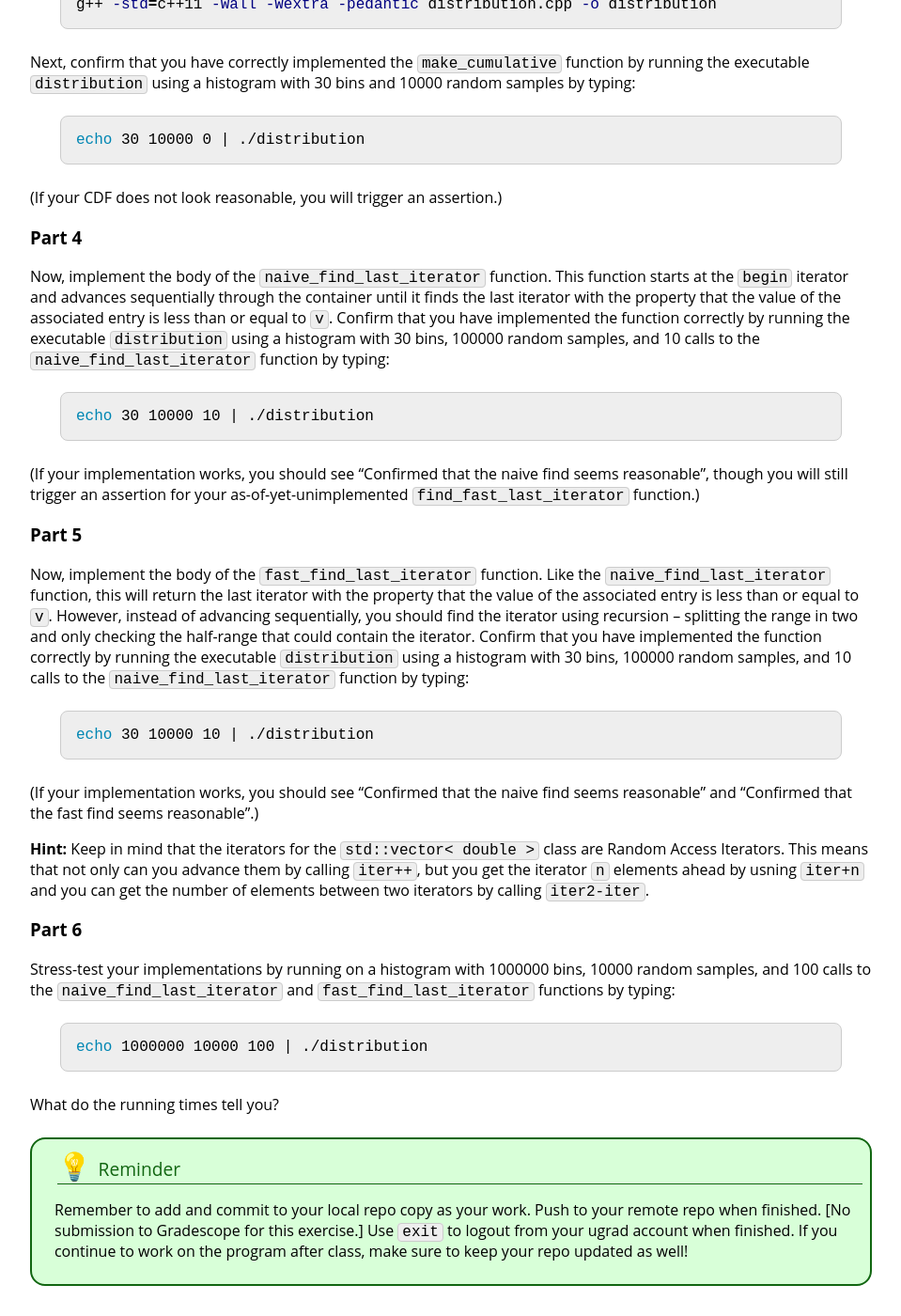
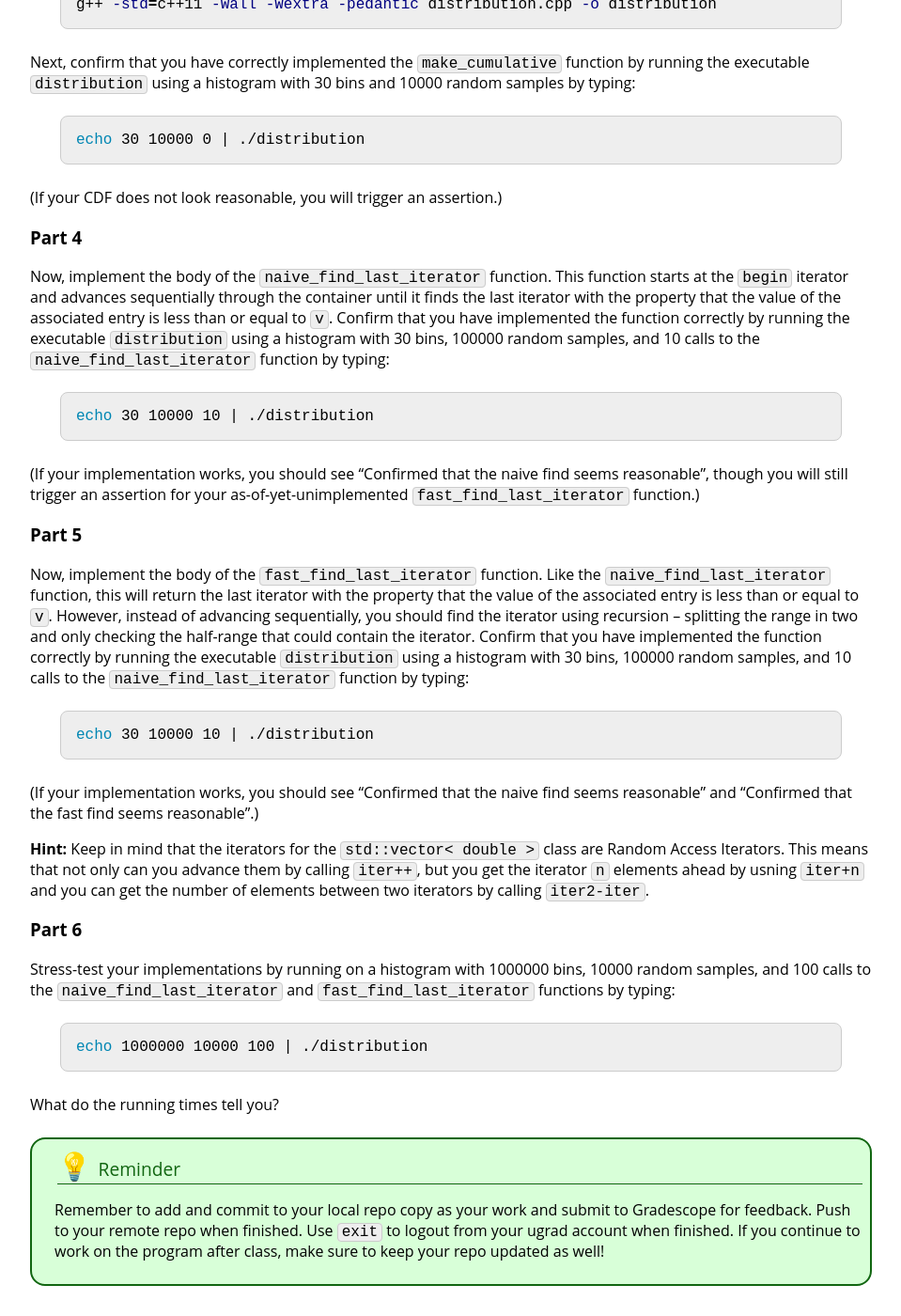
Before and after one commit to jhu-ip/cs220-f26, a Jekyll site: the page built from exercise/ex26.md, in a window 1280 px wide and 1400 px high, scrolled down 1987 px. Shown: the whole window at 94% size, without its empty margins (160-1119 px from the left). Built offline with Jekyll 4.4.1, drawn with Linux system fonts in a browser that asks for light colours.

Commit message:
fixed ex26 typo

````diff
--- a/exercise/ex26.md
+++ b/exercise/ex26.md
@@ -75,7 +75,7 @@
 ```bash
 echo 30 10000 10 | ./distribution
 ```
-(If your implementation works, you should see "Confirmed that the naive find seems reasonable", though you will still trigger an assertion for your as-of-yet-unimplemented `find_fast_last_iterator` function.)
+(If your implementation works, you should see "Confirmed that the naive find seems reasonable", though you will still trigger an assertion for your as-of-yet-unimplemented `fast_find_last_iterator` function.)
 
 
 ### Part 5
@@ -101,6 +101,6 @@
 <div class='admonition tip'>
 <div class='title'>Reminder</div>
 <div class='content'>
-<p>Remember to add and commit to your local repo copy as your work. Push to your remote repo when finished. [No submission to Gradescope for this exercise.] Use <code>exit</code> to logout from your ugrad account when finished. If you continue to work on the program after class, make sure to keep your repo updated as well!</p>
+<p>Remember to add and commit to your local repo copy as your work and submit to Gradescope for feedback. Push to your remote repo when finished. Use <code>exit</code> to logout from your ugrad account when finished. If you continue to work on the program after class, make sure to keep your repo updated as well!</p>
 </div>
 </div>
````
